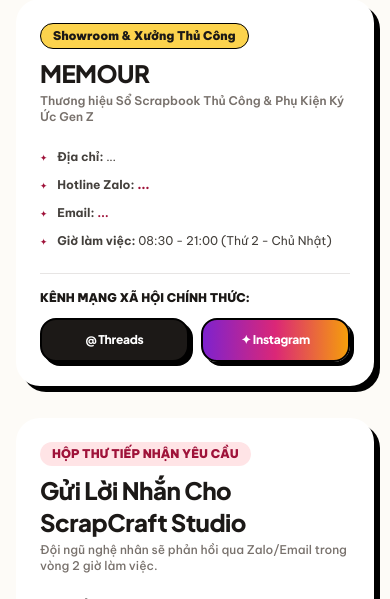
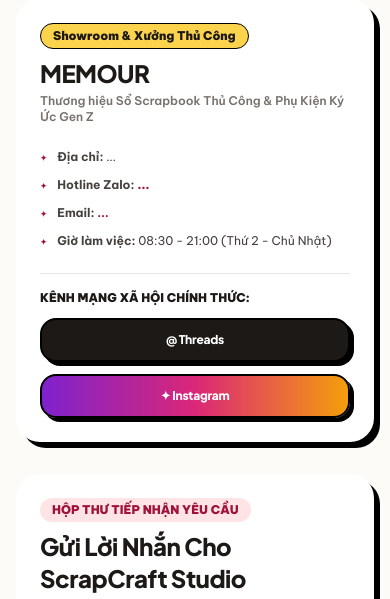
Before and after one commit to anhladung/memour-scrapbook, a Flask app: page /contact in a window 390 px wide. Shown: the part 569-1168 px from the top of the page. Run offline with Flask 3, Linux system fonts and the light colour scheme; some libraries are stand-ins or nearby versions.

Commit message:
Improve contact form mobile layout

```diff
--- a/templates/contact.html
+++ b/templates/contact.html
@@ -49,7 +49,7 @@
 
         <div class="pt-4 border-t border-stone-200">
           <span class="text-xs font-black text-stone-900 uppercase block mb-3">Kênh Mạng Xã Hội Chính Thức:</span>
-          <div class="grid grid-cols-2 gap-3">
+          <div class="grid grid-cols-1 sm:grid-cols-2 gap-3">
             <a href="{{ company.contact.socials.threads }}" target="_blank" rel="noopener noreferrer" class="bg-stone-900 hover:bg-amber-400 text-white hover:text-stone-950 text-xs font-heading font-black p-3 rounded-2xl border-2 border-black flex items-center justify-center gap-2 shadow-neo transition-all">
               <span>@ Threads</span>
             </a>
```
